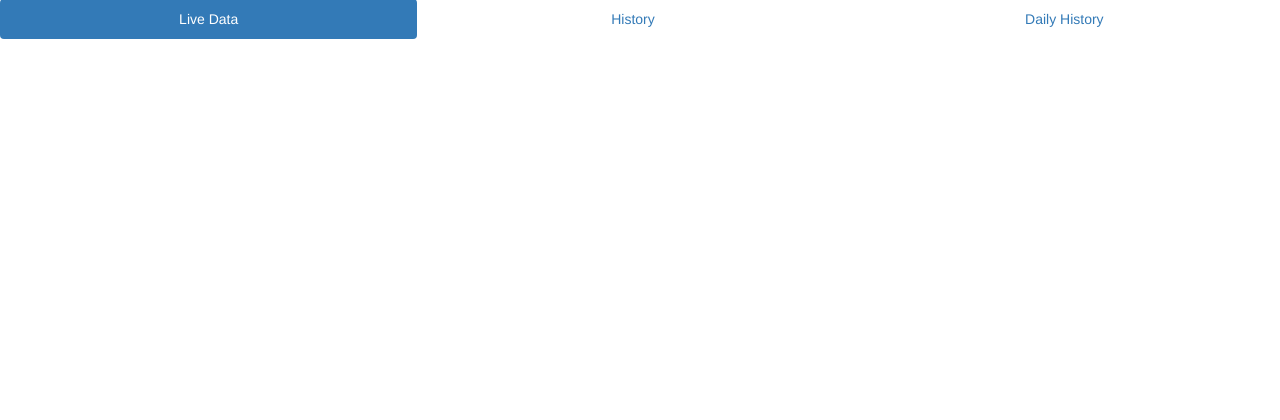
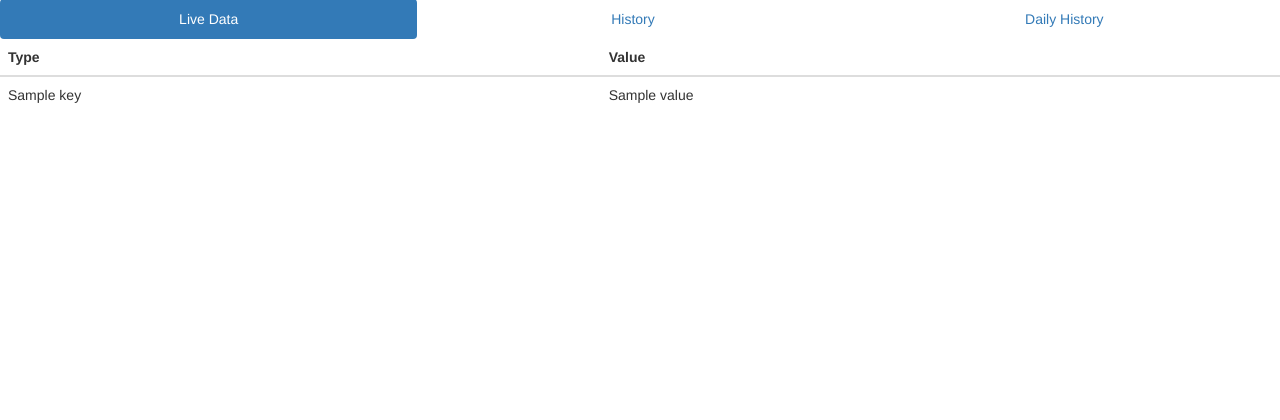
Before and after one commit to jordivilaseca/ardupi-weather, a Flask app: template flaskfiles/templates/index.html in a window 1280 px wide. Shown: the part 201-621 px from the top of the page. Run offline with Flask 2, Linux system fonts and the light colour scheme; the template is opened without the code that fills it: most values are stand-ins (such as "Sample title", 1, 10 or a date in 2020); parts of the project's set-up code (start-up, migrations or seed data) failed here and were passed over; some libraries are stand-ins or nearby versions.

Commit message:
Fixed default tab bug

```diff
--- a/flaskfiles/templates/index.html
+++ b/flaskfiles/templates/index.html
@@ -49,7 +49,7 @@
         <li><a data-toggle="tab" href="#chart1">History</a></li>
         <li><a data-toggle="tab" href="#chart2">Daily History</a></li>
       <div class="tab-content">
-        <div class="tab-pane" id="livedata">
+        <div class="tab-pane fade in active" id="livedata">
           <table id="currentDataTable" class="table">
             <thead>
               <tr>
@@ -67,10 +67,10 @@
             </tbody>
           </table>
         </div>
-        <div class="tab-pane" id="chart1">
+        <div class="tab-pane fade" id="chart1">
           <div id={{ chart['chartID']|safe }} class="chart" style="width: 95%; margin: 0 auto;"></div>
         </div>
-        <div class="tab-pane" id="chart2">
+        <div class="tab-pane fade" id="chart2">
           2
         </div>
       </div>
```
